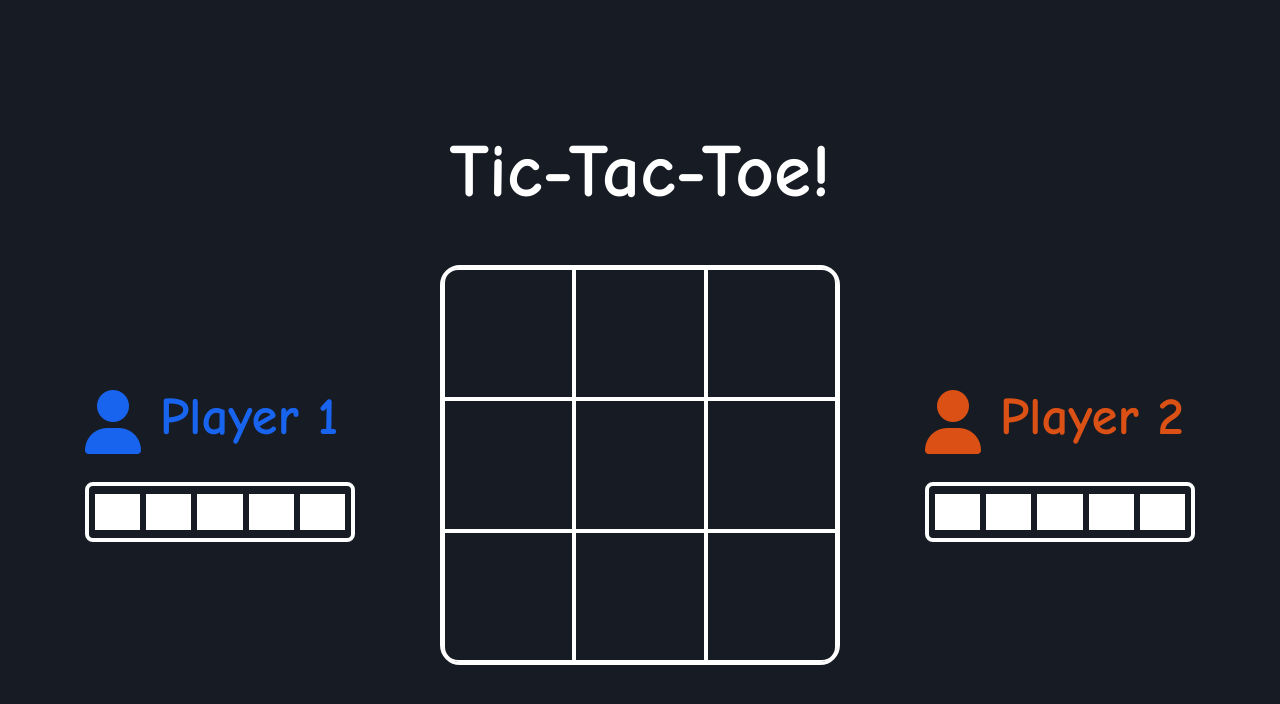
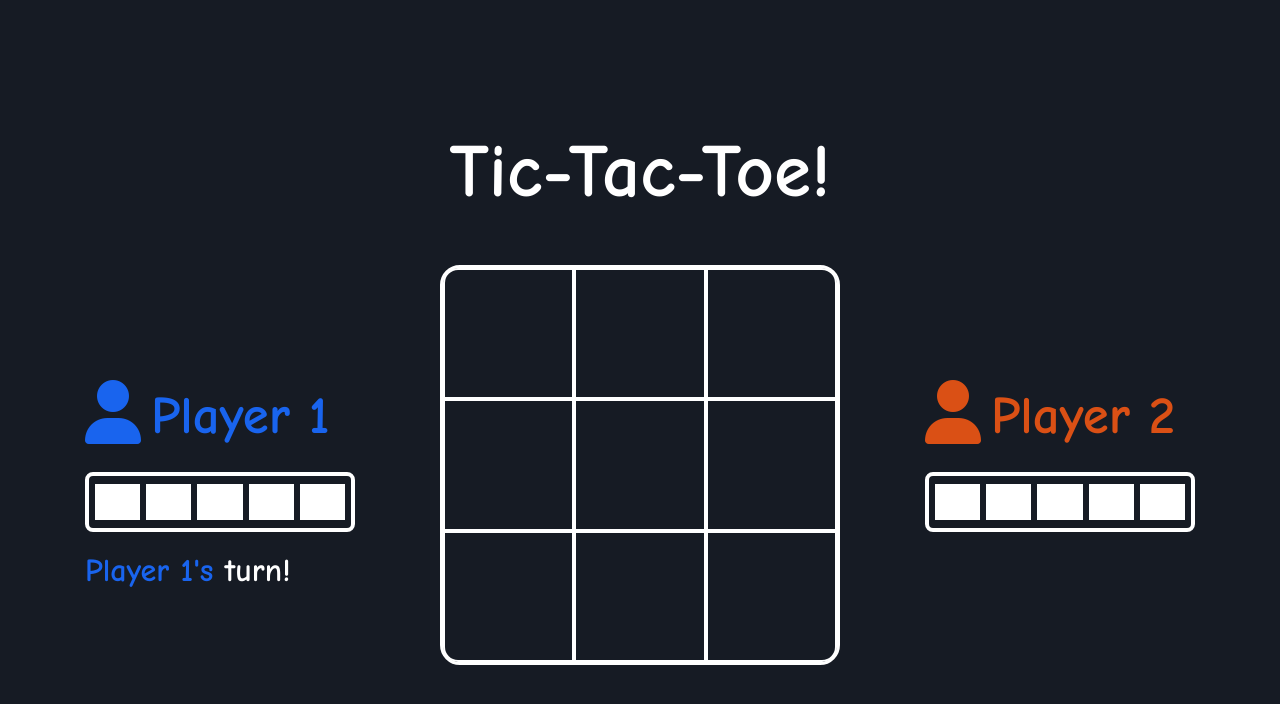
Before and after one commit to zakibed/tic-tac-toe, a plain HTML site: page index.html in a window 1280 px wide. Drawn offline with Linux system fonts and the light colour scheme.

Commit message:
Add new player indicator

```diff
--- a/index.html
+++ b/index.html
@@ -13,7 +13,7 @@
             <h1>Tic-Tac-Toe!</h1>
 
             <div class="player one">
-                <i class="fa-solid fa-user"><span class="marker"> Player 1</span></i>
+                <i class="fa-solid fa-user"><span class="name"></span></i>
                 <div class="health">
                     <div></div>
                     <div></div>
@@ -21,10 +21,12 @@
                     <div></div>
                     <div></div>
                 </div>
+
+                <p><span class="current-player"></span> turn!</p>
             </div>
 
             <div class="player two">
-                <i class="fa-solid fa-user"><span class="marker"> Player 2</span></i>
+                <i class="fa-solid fa-user"><span class="name"></span></i>
                 <!-- <i class="fa-solid fa-robot"></i> -->
                 <div class="health">
                     <div></div>
@@ -33,6 +35,8 @@
                     <div></div>
                     <div></div>
                 </div>
+
+                <p><span class="current-player"></span> turn!</p>
             </div>
 
             <div id="gameboard">
--- a/script.js
+++ b/script.js
@@ -61,6 +61,7 @@ const Gameboard = (() => {
 
             game.currentPlayer =
                 game.currentPlayer === game.playerOne ? game.playerTwo : game.playerOne;
+            display.players(game.currentPlayer);
         }
     };
 
@@ -136,6 +137,8 @@ const display = (() => {
     const _results = document.querySelector('#results p:last-child');
     const _playerOneHealth = document.querySelector('.player.one .health');
     const _playerTwoHealth = document.querySelector('.player.two .health');
+    const _playerOneTurn = document.querySelector('.player.one .current-player');
+    const _playerTwoTurn = document.querySelector('.player.two .current-player');
     const boardCell = document.querySelectorAll('.cell');
 
     const board = () => {
@@ -146,8 +149,8 @@ const display = (() => {
 
     const roundResult = (name, text, color = 'white') => {
         if (name) {
-            _winner.textContent = name === 'Player 1' ? 'BLUE' : 'RED';
-            _winner.style.color = name === 'Player 1' ? 'var(--blue)' : 'var(--red)';
+            _winner.textContent = name;
+            _winner.style.color = game.currentPlayer.name === name ? 'var(--red)' : 'var(--blue)';
         } else {
             _winner.textContent = name;
         }
@@ -156,16 +159,32 @@ const display = (() => {
         _results.style.color = color;
     };
 
+    const players = (player) => {
+        const showPlayer = (playerTurn, enemyTurn) => {
+            playerTurn.closest('p').style.display = 'block';
+            enemyTurn.closest('p').style.display = 'none';
+            playerTurn.textContent = `${player.name}'s`;
+        };
+
+        document.querySelector('.player.one .name').textContent = game.playerOne.name;
+        document.querySelector('.player.two .name').textContent = game.playerTwo.name;
+
+        player === game.playerOne
+            ? showPlayer(_playerOneTurn, _playerTwoTurn)
+            : showPlayer(_playerTwoTurn, _playerOneTurn);
+    };
+
     const removeHealthBar = (enemy) => {
-        const removeBar = (parent) => {
+        const remove = (parent) => {
             parent.lastElementChild.style.background = 'red';
             setTimeout(() => parent.removeChild(parent.lastElementChild), 100);
         };
 
-        removeBar(enemy.name === 'Player 1' ? _playerOneHealth : _playerTwoHealth);
+        remove(enemy === game.playerOne ? _playerOneHealth : _playerTwoHealth);
     };
 
-    return { boardCell, board, roundResult, removeHealthBar };
+    return { boardCell, board, roundResult, players, removeHealthBar };
 })();
 
+display.players(game.currentPlayer);
 display.boardCell.forEach((cell) => cell.addEventListener('click', Gameboard.addMarker));
--- a/style.css
+++ b/style.css
@@ -81,10 +81,13 @@ h1 {
 .player {
     font-size: 4rem;
     border-radius: 15px;
+    position: relative;
 }
 
 .player p {
-    font-size: 3rem;
+    font-size: 2rem;
+    color: white;
+    position: absolute;
 }
 
 .player.one {
@@ -93,19 +96,28 @@ h1 {
     grid-area: player-one;
 }
 
+.player.one .current-player {
+    color: var(--blue);
+}
+
 .player.two {
     color: var(--red);
     grid-area: player-two;
 }
 
-.marker {
+.player.two .current-player {
+    color: var(--red);
+}
+
+.name {
+    margin-left: 10px;
     font-family: 'Comic Neue', Arial, Helvetica, sans-serif;
     font-size: 3.3rem;
-    vertical-align: 12px;
+    vertical-align: 3px;
 }
 
 .health {
-    margin: 20px auto 0;
+    margin: 20px auto;
     height: 60px;
     width: 270px;
     padding: 8px 6px;
```
